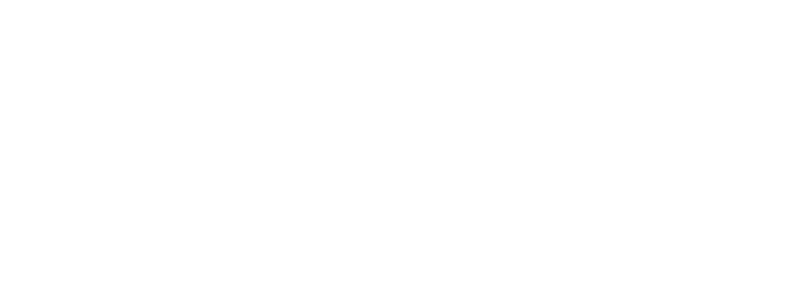
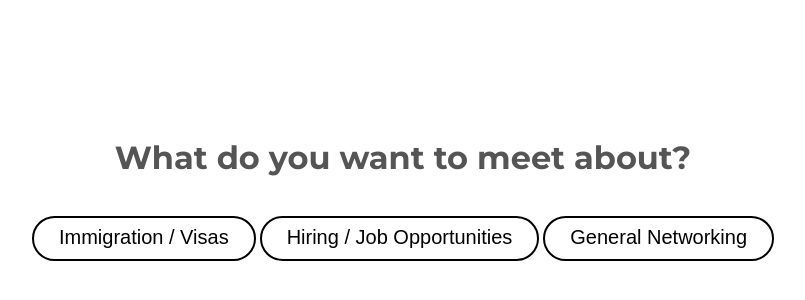
Before and after one commit to mankybansal/manky-personal-site, a Next.js app: page /meet in a window 1280 px wide. Before the commit this address had no page. Shown: the part 202-502 px from the top of the page, without its empty margins (237-1042 px from the left). Built offline with nearby package versions, Linux system fonts and the light colour scheme.

Commit message:
Add meeting decider

```diff
--- a/pages/index.tsx
+++ b/pages/index.tsx
@@ -704,8 +704,6 @@ const Home = () => {
         >
           <Link
             href={routes.meet}
-            target="_blank"
-            rel="noreferrer"
             className={styles.resumeButton}
             style={{ margin: 4 }}
           >
--- a/pages/meet.tsx
+++ b/pages/meet.tsx
@@ -1,13 +1,303 @@
-import { useEffect } from "react";
+import { useEffect, useState } from "react";
 import { useRouter } from "next/router";
+import styled from "@emotion/styled";
+import { css } from "@emotion/react";
+
+const RootContainer = styled.div`
+  display: flex;
+  flex-direction: column;
+  align-items: center;
+  justify-content: center;
+  min-height: 100vh;
+  padding: 40px 12px;
+`;
+
+const OptionGroup = styled.div`
+  display: flex;
+  flex-direction: column;
+  margin-bottom: 1rem;
+  max-width: 800px;
+  align-items: center;
+
+  h1 {
+    color: #555;
+  }
+
+  h4 {
+    color: #eb9a3f;
+  }
+`;
+
+const OptionsContainer = styled.div`
+  margin-top: 1rem;
+  display: flex;
+  flex-wrap: wrap;
+  justify-content: center;
+`;
+
+const OptionButton = styled.button<{ isSelected?: boolean }>`
+  padding: 8px 25px 10px 25px;
+  line-height: normal;
+  font-size: 20px;
+  font-weight: 400;
+  color: black;
+  margin: 2px;
+  background: transparent;
+  border-radius: 2rem;
+  width: fit-content;
+  border: 2px solid black;
+  transition: all ease 0.3s;
+
+  &:hover {
+    background: black;
+    color: white;
+    border: 2px solid black;
+  }
+
+  ${({ isSelected }) =>
+    isSelected &&
+    css`
+      background: #eb9a3f;
+      color: white;
+      border: 2px solid #eb9a3f;
+    `}
+
+  .fa {
+    margin: 0 8px;
+  }
+`;
+
+const Highlight = styled.span`
+  color: #000;
+  text-decoration: underline;
+`;
+
+type FormState = {
+  step1: "immigration" | "hiring" | "other" | undefined;
+  immigration: "hasWatched" | "hasNotWatched" | undefined;
+  hiring: "hireMayank" | "hireMe" | undefined;
+  hireMe: "hasOpenPosition" | "hasNoOpenPosition" | undefined;
+};
 
 const Meet = () => {
   const router = useRouter();
-  useEffect(() => {
+
+  const [formState, setFormState] = useState<FormState>({
+    step1: undefined,
+    immigration: undefined,
+    hiring: undefined,
+    hireMe: undefined,
+  });
+
+  const handleClickMeet = () => {
     router.replace("https://calend.ly/mankybansal");
-  }, [router]);
+  };
 
-  return undefined;
+  const handleSelectStep1 = (value: FormState["step1"]) => {
+    setFormState((prevState) => ({
+      ...prevState,
+      step1: value,
+      immigration: undefined,
+      hiring: undefined,
+      hireMe: undefined,
+    }));
+  };
+
+  const handleSelectImmigration = (value: FormState["immigration"]) => {
+    setFormState((prevState) => ({
+      ...prevState,
+      immigration: value,
+    }));
+  };
+
+  const handleSelectHiring = (value: FormState["hiring"]) => {
+    setFormState((prevState) => ({
+      ...prevState,
+      hiring: value,
+      hireMe: undefined,
+    }));
+  };
+
+  const handleSelectHireMe = (value: FormState["hireMe"]) => {
+    setFormState((prevState) => ({
+      ...prevState,
+      hireMe: value,
+    }));
+  };
+
+  return (
+    <RootContainer>
+      <OptionGroup>
+        <h1>What do you want to meet about?</h1>
+        <OptionsContainer>
+          <OptionButton
+            isSelected={formState.step1 === "immigration"}
+            onClick={() => handleSelectStep1("immigration")}
+          >
+            Immigration / Visas
+          </OptionButton>
+          <OptionButton
+            isSelected={formState.step1 === "hiring"}
+            onClick={() => handleSelectStep1("hiring")}
+          >
+            Hiring / Job Opportunities
+          </OptionButton>
+          <OptionButton
+            isSelected={formState.step1 === "other"}
+            onClick={() => handleSelectStep1("other")}
+          >
+            General Networking
+          </OptionButton>
+        </OptionsContainer>
+      </OptionGroup>
+      {formState.step1 === "immigration" && (
+        <OptionGroup>
+          <h1>
+            Have you watched my O-1A Visa / EB-1A Green Card videos where I
+            answer common questions? (Recommended)
+          </h1>
+          <h4>
+            These videos can answer common questions about the process of
+            getting an O-1A Visa and EB-1A Green Card. I recommend watching them
+            before scheduling a meeting with me.
+          </h4>
+          <OptionsContainer>
+            <OptionButton
+              isSelected={formState.immigration === "hasWatched"}
+              onClick={() => handleSelectImmigration("hasWatched")}
+            >
+              Yes
+            </OptionButton>
+            <OptionButton
+              isSelected={formState.immigration === "hasNotWatched"}
+              onClick={() => handleSelectImmigration("hasNotWatched")}
+            >
+              No
+            </OptionButton>
+          </OptionsContainer>
+        </OptionGroup>
+      )}
+      {formState.immigration === "hasNotWatched" && (
+        <>
+          <h1>You can watch them here:</h1>
+          <Link
+            href="https://www.youtube.com/watch?v=Ar_hijWPS5s"
+            target="_blank"
+            rel="noreferrer"
+          >
+            <i className="fa fa-youtube" />
+            Alternative Work Visa In USA When H-1B Visa Fails
+            <i className="fa fa-link" />
+          </Link>
+          <Link
+            href="https://www.youtube.com/watch?v=0AzPlMJ6slQ"
+            target="_blank"
+            rel="noreferrer"
+          >
+            <i className="fa fa-youtube" />
+            Most Common Question About O-1 Work Visa In USA
+            <i className="fa fa-link" />
+          </Link>
+        </>
+      )}
+      {formState.step1 === "hiring" && (
+        <OptionGroup>
+          <h1>Do you want to hire me?</h1>
+          <OptionsContainer>
+            <OptionButton
+              isSelected={formState.hiring === "hireMayank"}
+              onClick={() => handleSelectHiring("hireMayank")}
+            >
+              Yes, I want to hire you
+            </OptionButton>
+            <OptionButton
+              isSelected={formState.hiring === "hireMe"}
+              onClick={() => handleSelectHiring("hireMe")}
+            >
+              No, I am looking for a job
+            </OptionButton>
+          </OptionsContainer>
+        </OptionGroup>
+      )}
+      {formState.hiring === "hireMayank" && (
+        <OptionGroup>
+          <h1>
+            I may not be looking for a job, but I am interested in learning what
+            you are creating.{" "}
+            <Highlight>Message me on LinkedIn first.</Highlight>
+          </h1>
+          <OptionsContainer>
+            <OptionButton
+              onClick={() => window.open("https://linkedin.com/in/mankybansal")}
+            >
+              <i className="fa fa-linkedin-square" />
+              Message me on LinkedIn
+              <i className="fa fa-link" />
+            </OptionButton>
+          </OptionsContainer>
+        </OptionGroup>
+      )}
+      {formState.hiring === "hireMe" && (
+        <OptionGroup>
+          <h1>
+            Does Mayank's current / previous company have an open position?
+          </h1>
+          <OptionsContainer>
+            <OptionButton
+              isSelected={formState.hireMe === "hasOpenPosition"}
+              onClick={() => handleSelectHireMe("hasOpenPosition")}
+            >
+              Yes, I there is an open position
+            </OptionButton>
+            <OptionButton
+              isSelected={formState.hireMe === "hasNoOpenPosition"}
+              onClick={() => handleSelectHireMe("hasNoOpenPosition")}
+            >
+              No, I there isn't an open position
+            </OptionButton>
+          </OptionsContainer>
+        </OptionGroup>
+      )}
+      {formState.hireMe === "hasNoOpenPosition" && (
+        <OptionGroup>
+          <h1>
+            It's unlikely that we can hire you at the moment. Connect with me on
+            linkedin for future opportunities!
+          </h1>
+          <OptionsContainer>
+            <OptionButton
+              onClick={() => window.open("https://linkedin.com/in/mankybansal")}
+            >
+              <i className="fa fa-linkedin-square" />
+              Connect with me on LinkedIn
+              <i className="fa fa-link" />
+            </OptionButton>
+          </OptionsContainer>
+        </OptionGroup>
+      )}
+      {(formState.step1 === "other" ||
+        formState.hireMe === "hasOpenPosition" ||
+        formState.immigration === "hasWatched") && (
+        <OptionGroup>
+          <h1>Great! Let's talk.</h1>
+          <h4>
+            If you are present in North America at the time of the meeting,
+            please schedule our meeting on a weekday. Weekends are reserved for
+            people in other timezones.
+          </h4>
+          <OptionsContainer>
+            <OptionButton
+              onClick={() => window.open("https://calendly.com/mankybansal")}
+            >
+              <i className="fa fa-calendar" />
+              Schedule a meeting
+              <i className="fa fa-link" />
+            </OptionButton>
+          </OptionsContainer>
+        </OptionGroup>
+      )}
+    </RootContainer>
+  );
 };
 
 export default Meet;
--- a/styles/Home.module.css
+++ b/styles/Home.module.css
@@ -132,7 +132,6 @@ hr.sectionHeaderBlack {
 .skillDetails {
   width: 100%;
   display: inline-block;
-  float: left;
   text-align: left;
 }
 
@@ -145,7 +144,6 @@ hr.sectionHeaderBlack {
 }
 
 .contactIcons {
-  float: left;
   display: inline-block;
   vertical-align: middle;
   font-size: 30px;
@@ -168,6 +166,7 @@ hr.sectionHeaderBlack {
   width: 26px;
   left: 50%;
   height: 42px;
+  backface-visibility: hidden;
   -webkit-backface-visibility: hidden;
   -webkit-transform: translate(-50%, -50%);
   transform: translate(-50%, -50%);
```
